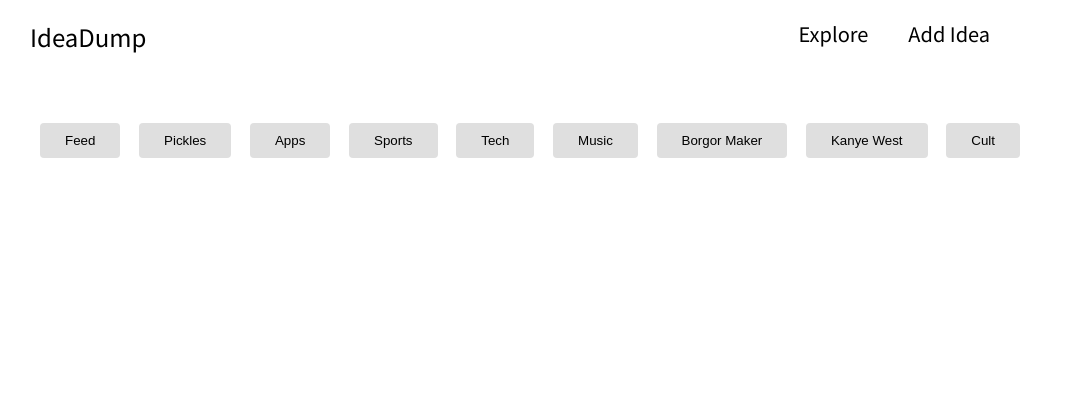
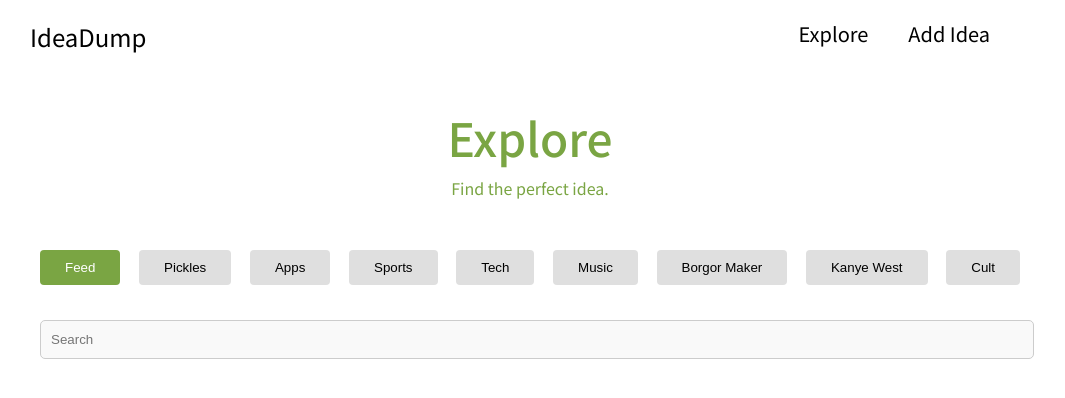
Before and after one commit to opaquee/IdeaDump, a React (Create React App) app in the folder client/: page /explore in a window 1280 px wide. Shown: the top 398 px of the page, without its empty margins (110-1175 px from the left). Built offline with nearby package versions, Linux system fonts and the light colour scheme.

Commit message:
added topics buttons

```diff
--- a/client/src/components/Explore/Explore.scss
+++ b/client/src/components/Explore/Explore.scss
@@ -1,5 +1,17 @@
 .container {
-  padding: 50px 150px 50px 150px;
+  padding: 0px 150px 50px 150px;
+}
+
+.header {
+  text-align: center;
+  color: #7aa543;
+  margin-bottom: 50px;
+}
+
+.explore-h1 {
+  margin-bottom: -10px;
+  font-size: 46px;
+  font-weight: 500;
 }
 
 .topics-container {
@@ -20,5 +32,17 @@
 }
 
 .active {
-  color: "#7AA543";
+  background-color: #7aa543;
+  color: #ffffff;
 }
+
+.search-bar {
+  margin-top: 35px;
+  width: 100%;
+  height: 35px;
+  padding-left: 10px;
+  font-weight: 500;
+  border: 1px solid #ccc;
+  border-radius: 5px;
+  background-color: #f9f9f9;
+}
--- a/client/src/components/Explore/index.js
+++ b/client/src/components/Explore/index.js
@@ -1,4 +1,5 @@
 import "./Explore.scss";
+import React, { useState } from "react";
 
 const topics = [
   "Feed",
@@ -11,14 +12,35 @@ const topics = [
   "Kanye West",
   "Cult",
 ];
-const topicsDiv = topics.map((topic) => {
-  return <button className="topic">{topic}</button>;
-});
 
 function Explore() {
+  const [active, setActive] = useState("Feed");
+
+  const activeClick = (topic) => {
+    setActive(topic);
+  };
+
+  const topicsDiv = topics.map((topic) => {
+    return (
+      <button
+        className={active === topic ? "active topic" : "topic"}
+        onClick={() => {
+          activeClick(topic);
+        }}
+      >
+        {topic}
+      </button>
+    );
+  });
+
   return (
     <div className="container">
+      <div className="header">
+        <h1 className="explore-h1">Explore</h1>
+        <p>Find the perfect idea.</p>
+      </div>
       <div className="topics-container">{topicsDiv}</div>
+      <input type="text" className="search-bar" placeholder="Search" />
     </div>
   );
 }
```
